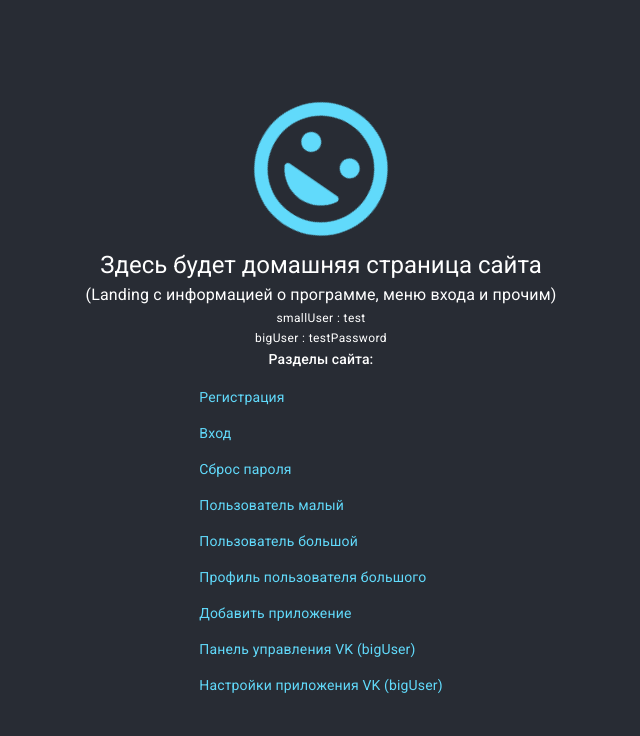
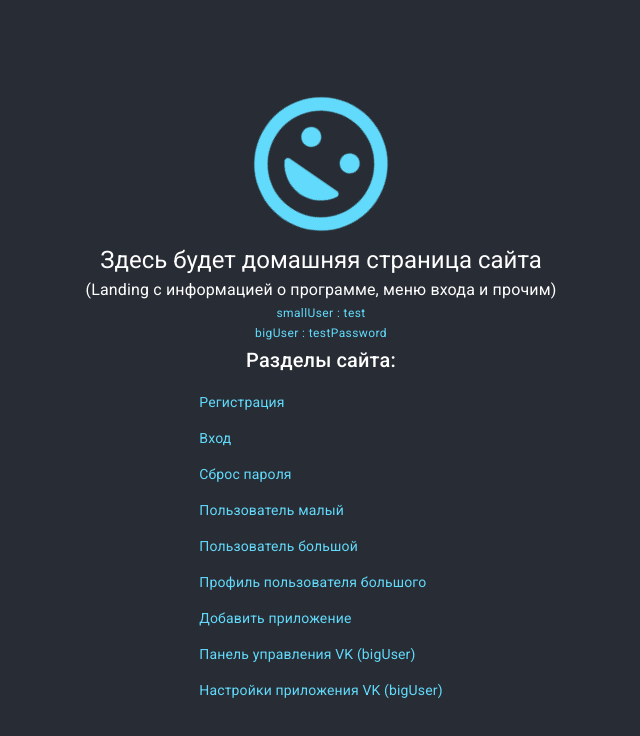
Before and after one commit to Sc222/skb-lab-multimarket-statistics, a React (Create React App) app: page / in a window 1280 px wide. Shown: the top 736 px of the page, without its empty margins (319-959 px from the left). Built offline with nearby package versions, Linux system fonts and the light colour scheme.

Commit message:
redirect if user is logged in

```diff
--- a/src/App.js
+++ b/src/App.js
@@ -1,10 +1,11 @@
 import "./App.css";
 import Homepage from "./Homepage";
 import React from "react";
-import {BrowserRouter, Route, Redirect, Switch as RouteSwitch} from "react-router-dom";
+import {BrowserRouter, Redirect, Route, Switch as RouteSwitch} from "react-router-dom";
 import CssBaseline from "@material-ui/core/CssBaseline";
 import FormSections from "./Forms/FormSections";
 import UserSection from "./User/UserSection";
+import {getCookieToken, getCookieUserId} from "./Helpers/CookieHelper";
 
 // for gh-pages it would be /skb-lab-multimarket-statistics
 export const HomepageUrl = '';
@@ -19,6 +20,10 @@ export default function App() {
                     {/* TODO LANDING PAGE WITH LOGIN FORM ON TOP (LIKE GITHUB)*/}
                     <Route exact path={`${HomepageUrl}/`} component={Homepage}/>
                     <Route path={`${HomepageUrl}/user/:userId/`} component={UserSection}/>
+
+                    {getCookieToken() !== "" && getCookieUserId() !== "" &&
+                    <Redirect to={`${HomepageUrl}/user/${getCookieUserId()}/apps`}/>}
+
                     <Route path={`${HomepageUrl}/(login|register)/`} component={FormSections}/>
 
                     {/*TODO REDIRECT TO HOME IF NOT LOGGED IN AND REDIRECT TO DASHBOARD IF LOGGED IN*/}
--- a/src/Homepage.js
+++ b/src/Homepage.js
@@ -39,13 +39,13 @@ function Homepage() {
             <Typography variant='subtitle1'>
                 (Landing с информацией о программе, меню входа и прочим)
             </Typography>
-            <Typography variant='caption'>
+            <Typography variant='caption' style={{color: '#61dafb'}}>
                 smallUser : test
             </Typography>
-            <Typography variant='caption'>
+            <Typography variant='caption' style={{color: '#61dafb'}}>
                 bigUser : testPassword
             </Typography>
-            <Typography variant='subtitle2'>
+            <Typography variant='h6'>
                 Разделы сайта:
             </Typography>
             <List dense style={{color: '#61dafb'}}>
```
